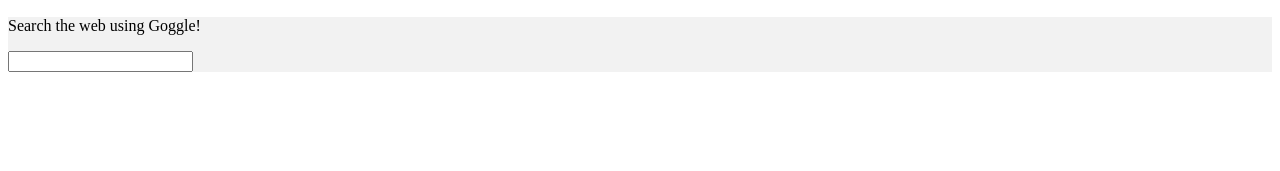
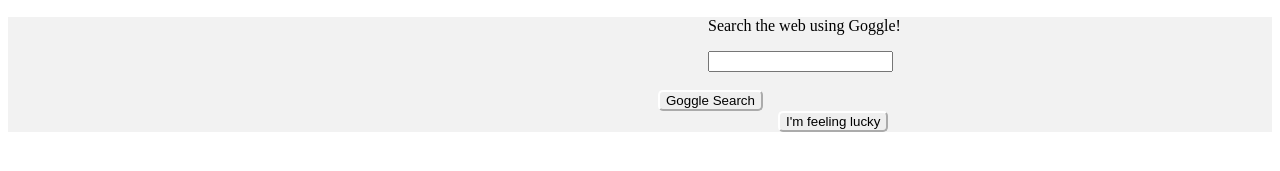
Before and after one commit to BerenNas/kodluyoruzilkrepo, a plain HTML site: page kodluyoruzilkrepo/htmlDersleri/proj1/cssödevleri/ödev2css.html in a window 1280 px wide. Shown: the part 311-482 px from the top of the page. Drawn offline with Linux system fonts and the light colour scheme.

Commit message:
githuba gönderme

```diff
--- a/kodluyoruzilkrepo/htmlDersleri/proj1/cssödevleri/ödev2css.html
+++ b/kodluyoruzilkrepo/htmlDersleri/proj1/cssödevleri/ödev2css.html
@@ -9,10 +9,13 @@
 <body>
     <img src="https://web.archive.org/web/19990504112211im_/http://www.google.com/google.jpg" alt="resimyok" style="margin-left:600px;">
     <div style="background-color:  #f2f2f2    ;">
-        <p>Search the web using Goggle!</p>
-        <form style=" margin-left:700;">
+        <p style="margin-left: 700px; color: black;">Search the web using Goggle!</p>
+        <form style=" margin-left:700px;">
             <input type="text" >
         </form>
+        <br>
+        <button style="margin-left: 650px; border-radius: 5px; border-color: rgb(255, 255, 255);">Goggle Search</button>
+        <button style="margin-left: 770px; border-radius: 5px; border-color: rgb(255, 255, 255); margin-bottom: 0px;">I'm feeling lucky</button>
     </div>
 </body>
 </html>
```
Also changed, not shown: kodluyoruzilkrepo/htmlDersleri/proj1/cssödevleri/index.html (renamed from index.html), kodluyoruzilkrepo/htmlDersleri/proj1/html ödevleri/about.html (renamed from kodluyoruzilkrepo/htmlDersleri/proj1/about.html), kodluyoruzilkrepo/htmlDersleri/proj1/html ödevleri/bolumsonu2.html (renamed from kodluyoruzilkrepo/htmlDersleri/proj1/bolumsonu2.html), kodluyoruzilkrepo/htmlDersleri/proj1/html ödevleri/contact.html (renamed from kodluyoruzilkrepo/htmlDersleri/proj1/contact.html), kodluyoruzilkrepo/htmlDersleri/proj1/html ödevleri/index1.html (renamed from kodluyoruzilkrepo/htmlDersleri/proj1/index1.html), kodluyoruzilkrepo/htmlDersleri/proj1/html ödevleri/urunler.html (renamed from kodluyoruzilkrepo/htmlDersleri/proj1/urunler.html), kodluyoruzilkrepo/htmlDersleri/proj1/html ödevleri/ödev1.html (renamed from kodluyoruzilkrepo/htmlDersleri/proj1/ödev1.html), kodluyoruzilkrepo/htmlDersleri/proj1/html ödevleri/ödev3.html (renamed from kodluyoruzilkrepo/htmlDersleri/proj1/ödev3.html), kodluyoruzilkrepo/htmlDersleri/proj1/ilk ders/ilkDersler.html (renamed from kodluyoruzilkrepo/htmlDersleri/ilkDersler.html).
